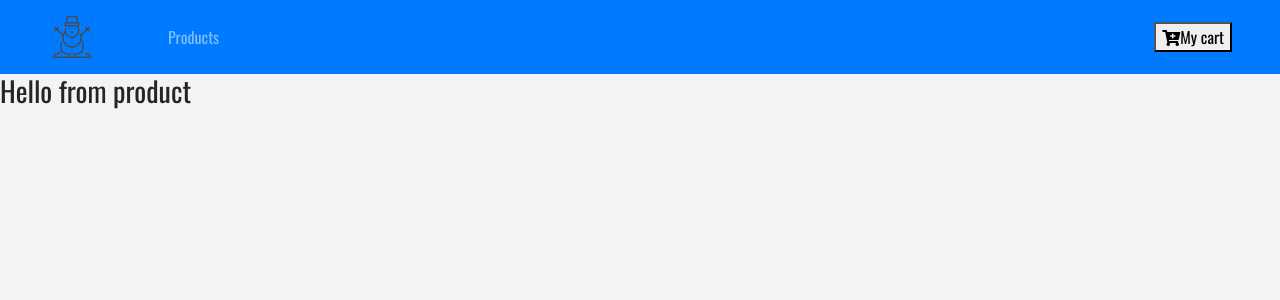
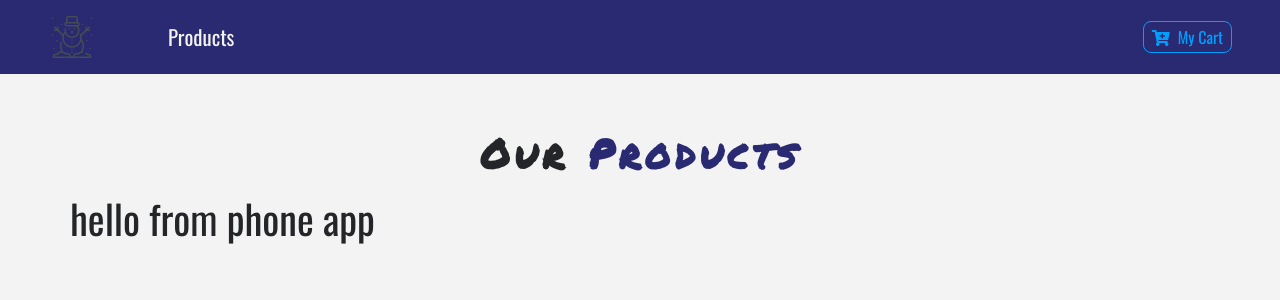
Before and after one commit to Nevo0/React-E-Commerce-Project, a React (Create React App) app: page / in a window 1280 px wide. Shown: the top 300 px of the page. Built offline with nearby package versions, Linux system fonts and the light colour scheme.

Commit message:
Context api

```diff
--- a/package.json
+++ b/package.json
@@ -7,7 +7,8 @@
     "react": "^16.7.0",
     "react-dom": "^16.7.0",
     "react-router-dom": "^4.3.1",
-    "react-scripts": "2.1.3"
+    "react-scripts": "2.1.3",
+    "styled-components": "^4.1.3"
   },
   "scripts": {
     "start": "react-scripts start",
--- a/src/App.css
+++ b/src/App.css
@@ -26,3 +26,5 @@ body {
 .text-bright {
   color: var(--lightBlue);
 }
+
+test {}
--- a/src/App.js
+++ b/src/App.js
@@ -12,7 +12,6 @@ class App extends Component {
   render() {
     return (
       <React.Fragment>
-        {/* co to jest */}
         <Navbar />
         <Switch>
           {/* musimy dodac exact zeby aplikacja dzialala poprawnie*/}
--- /dev/null
+++ b/src/components/Button.js
@@ -0,0 +1,21 @@
+import styled from "styled-components";
+
+export const ButtonContainer = styled.button`
+  text-transform: capitalize;
+  font-size: 1.4 rem;
+  background: transparent;
+  border: 0.05rem solid var(--lightBlue);
+  border-radius: .5rem
+  color: var(--lightBlue);
+  padding: .2rem .5rem
+  cursor:pointer;
+  margin:.2rem .5ream;
+  transition: all 0.5s ease-in-out
+  &:hover{
+    background:  var(--lightBlue);
+  color: var(--mianBlue)}
+  &:focus{
+    outline:none;
+  }
+
+`;
--- a/src/components/Navbar.js
+++ b/src/components/Navbar.js
@@ -1,5 +1,7 @@
 import React, { Component } from "react";
 import { Link } from "react-router-dom";
+import styled from "styled-components";
+import { ButtonContainer } from "./Button";
 // import logo from "../device.svg";
 import logo from "../Snowman.png";
 
@@ -7,25 +9,40 @@ class Navbar extends Component {
   state = {};
   render() {
     return (
-      <nav className="navbar navbar-expand-sm bg-primary navbar-dark px-sm-5">
+      <NavWrapper className="navbar navbar-expand-sm navbar-dark px-sm-5">
         <Link to="/">
           <img src={logo} alt="Snowman" className="navbar-brand" />
         </Link>
         <ul className="navbar-nav align-items-center">
           <li className="nav-item ml-5">
             <Link to="/" className="nav-link">
-              Products
+              products
             </Link>
           </li>
         </ul>
         <Link to="/cart" className="ml-auto">
-          <button>
-            <i className="fas fa-cart-plus" />My cart
-          </button>
+          <ButtonContainer>
+            <span className="mr-2">
+              <i className="fas fa-cart-plus" />
+            </span>
+            my cart
+          </ButtonContainer>
         </Link>
-      </nav>
+      </NavWrapper>
     );
   }
 }
+// buttonConteiner to nsz komponent
+// szukamy buttona
+
+const NavWrapper = styled.nav`
+  background: var(--mianBlue);
+  .nav-link {
+    color: var(--mianWhite) !important;
+    font-size: 1.3rem !important;
+    // 1rem 16px
+    text-transform: capitalize !important;
+  }
+`;
 
 export default Navbar;
--- a/src/components/Product.js
+++ b/src/components/Product.js
@@ -5,7 +5,7 @@ class Product extends Component {
   render() {
     return (
       <div>
-        <h3>Hello from product</h3>
+        <h3>Hello from proasdduct</h3>
       </div>
     );
   }
--- a/src/components/ProductList.js
+++ b/src/components/ProductList.js
@@ -1,13 +1,33 @@
 import React, { Component } from "react";
 import Product from "./Product";
+import Titel from "./Title";
+import { storeProducts } from "../data";
+import { ProductConsumer } from "../context";
 
 class ProductList extends Component {
-  state = {};
+  state = {
+    products: storeProducts
+  };
   render() {
+    console.log(this.state.products);
+
     return (
-      <div>
-        <Product />
-      </div>
+      <React.Fragment>
+        {/* pading 5rem */}
+        <div className="py-5">
+          <div className="container">
+            <Titel name="Our" title="products" />
+            <div className="row">
+              <ProductConsumer>
+                {value => {
+                  return <h1>{value}</h1>;
+                }}
+              </ProductConsumer>
+            </div>
+          </div>
+        </div>
+        {/* <h3>Hello from ProductList</h3> */}
+      </React.Fragment>
     );
   }
 }
--- /dev/null
+++ b/src/components/Title.js
@@ -0,0 +1,14 @@
+import React from "react";
+const Title = ({ name, title }) => {
+  return (
+    <div className="row">
+      <div className="col-10 mx-auto my-2 text-center text-title">
+        <h1 className="text-capitalize font-weight-bold">
+          {name} <strong className="text-blue">{title}</strong>
+        </h1>
+      </div>
+    </div>
+  );
+};
+
+export default Title;
--- /dev/null
+++ b/src/context.js
@@ -0,0 +1,20 @@
+import React, { Component } from "react";
+
+const ProductContext = React.createContext();
+// Provide
+// Consument
+
+class ProductProvider extends Component {
+  state = {};
+  render() {
+    return (
+      <ProductContext.Provider value="hello from phone app">
+        {this.props.children}
+      </ProductContext.Provider>
+    );
+  }
+}
+
+const ProductConsumer = ProductContext.Consumer;
+
+export { ProductProvider, ProductConsumer };
--- /dev/null
+++ b/src/data.js
@@ -0,0 +1,116 @@
+/*
+https://www.iconfinder.com/icons/1243689/call_phone_icon
+Creative Commons (Attribution 3.0 Unported);
+https://www.iconfinder.com/Makoto_msk */
+
+export const storeProducts = [
+  {
+    id: 1,
+    title: "Google Pixel - Black",
+    img: "img/product-1.png",
+    price: 10,
+    company: "GOOGLE",
+    info:
+      "Lorem ipsum dolor amet offal butcher quinoa sustainable gastropub, echo park actually green juice sriracha paleo. Brooklyn sriracha semiotics, DIY coloring book mixtape craft beer sartorial hella blue bottle. Tote bag wolf authentic try-hard put a bird on it mumblecore. Unicorn lumbersexual master cleanse blog hella VHS, vaporware sartorial church-key cardigan single-origin coffee lo-fi organic asymmetrical. Taxidermy semiotics celiac stumptown scenester normcore, ethical helvetica photo booth gentrify.",
+    inCart: false,
+    count: 0,
+    total: 0
+  },
+  {
+    id: 2,
+    title: "Samsung S7",
+    img: "img/product-2.png",
+    price: 16,
+    company: "SAMSUNG",
+    info:
+      "Lorem ipsum dolor amet offal butcher quinoa sustainable gastropub, echo park actually green juice sriracha paleo. Brooklyn sriracha semiotics, DIY coloring book mixtape craft beer sartorial hella blue bottle. Tote bag wolf authentic try-hard put a bird on it mumblecore. Unicorn lumbersexual master cleanse blog hella VHS, vaporware sartorial church-key cardigan single-origin coffee lo-fi organic asymmetrical. Taxidermy semiotics celiac stumptown scenester normcore, ethical helvetica photo booth gentrify.",
+    inCart: false,
+    count: 0,
+    total: 0
+  },
+  {
+    id: 3,
+    title: "HTC 10 - Black",
+    img: "img/product-3.png",
+    price: 8,
+    company: "htc",
+    info:
+      "Lorem ipsum dolor amet offal butcher quinoa sustainable gastropub, echo park actually green juice sriracha paleo. Brooklyn sriracha semiotics, DIY coloring book mixtape craft beer sartorial hella blue bottle. Tote bag wolf authentic try-hard put a bird on it mumblecore. Unicorn lumbersexual master cleanse blog hella VHS, vaporware sartorial church-key cardigan single-origin coffee lo-fi organic asymmetrical. Taxidermy semiotics celiac stumptown scenester normcore, ethical helvetica photo booth gentrify.",
+    inCart: false,
+    count: 0,
+    total: 0
+  },
+  {
+    id: 4,
+    title: "HTC 10 - White",
+    img: "img/product-4.png",
+    price: 18,
+    company: "htc",
+    info:
+      "Lorem ipsum dolor amet offal butcher quinoa sustainable gastropub, echo park actually green juice sriracha paleo. Brooklyn sriracha semiotics, DIY coloring book mixtape craft beer sartorial hella blue bottle. Tote bag wolf authentic try-hard put a bird on it mumblecore. Unicorn lumbersexual master cleanse blog hella VHS, vaporware sartorial church-key cardigan single-origin coffee lo-fi organic asymmetrical. Taxidermy semiotics celiac stumptown scenester normcore, ethical helvetica photo booth gentrify.",
+    inCart: false,
+    count: 0,
+    total: 0
+  },
+  {
+    id: 5,
+    title: "HTC Desire 626s",
+    img: "img/product-5.png",
+    price: 24,
+    company: "htc",
+    info:
+      "Lorem ipsum dolor amet offal butcher quinoa sustainable gastropub, echo park actually green juice sriracha paleo. Brooklyn sriracha semiotics, DIY coloring book mixtape craft beer sartorial hella blue bottle. Tote bag wolf authentic try-hard put a bird on it mumblecore. Unicorn lumbersexual master cleanse blog hella VHS, vaporware sartorial church-key cardigan single-origin coffee lo-fi organic asymmetrical. Taxidermy semiotics celiac stumptown scenester normcore, ethical helvetica photo booth gentrify.",
+    inCart: false,
+    count: 0,
+    total: 0
+  },
+  {
+    id: 6,
+    title: "Vintage Iphone",
+    img: "img/product-6.png",
+    price: 17,
+    company: "apple",
+    info:
+      "Lorem ipsum dolor amet offal butcher quinoa sustainable gastropub, echo park actually green juice sriracha paleo. Brooklyn sriracha semiotics, DIY coloring book mixtape craft beer sartorial hella blue bottle. Tote bag wolf authentic try-hard put a bird on it mumblecore. Unicorn lumbersexual master cleanse blog hella VHS, vaporware sartorial church-key cardigan single-origin coffee lo-fi organic asymmetrical. Taxidermy semiotics celiac stumptown scenester normcore, ethical helvetica photo booth gentrify.",
+    inCart: false,
+    count: 0,
+    total: 0
+  },
+  {
+    id: 7,
+    title: "Iphone 7",
+    img: "img/product-7.png",
+    price: 30,
+    company: "apple",
+    info:
+      "Lorem ipsum dolor amet offal butcher quinoa sustainable gastropub, echo park actually green juice sriracha paleo. Brooklyn sriracha semiotics, DIY coloring book mixtape craft beer sartorial hella blue bottle. Tote bag wolf authentic try-hard put a bird on it mumblecore. Unicorn lumbersexual master cleanse blog hella VHS, vaporware sartorial church-key cardigan single-origin coffee lo-fi organic asymmetrical. Taxidermy semiotics celiac stumptown scenester normcore, ethical helvetica photo booth gentrify.",
+    inCart: false,
+    count: 0,
+    total: 0
+  },
+  {
+    id: 8,
+    title: "Smashed Iphone",
+    img: "img/product-8.png",
+    price: 2,
+    company: "apple",
+    info:
+      "Lorem ipsum dolor amet offal butcher quinoa sustainable gastropub, echo park actually green juice sriracha paleo. Brooklyn sriracha semiotics, DIY coloring book mixtape craft beer sartorial hella blue bottle. Tote bag wolf authentic try-hard put a bird on it mumblecore. Unicorn lumbersexual master cleanse blog hella VHS, vaporware sartorial church-key cardigan single-origin coffee lo-fi organic asymmetrical. Taxidermy semiotics celiac stumptown scenester normcore, ethical helvetica photo booth gentrify.",
+    inCart: false,
+    count: 0,
+    total: 0
+  }
+];
+
+export const detailProduct = {
+  id: 1,
+  title: "Google Pixel - Black",
+  img: "img/product-1.png",
+  price: 10,
+  company: "google",
+  info:
+    "Lorem ipsum dolor amet offal butcher quinoa sustainable gastropub, echo park actually green juice sriracha paleo. Brooklyn sriracha semiotics, DIY coloring book mixtape craft beer sartorial hella blue bottle. Tote bag wolf authentic try-hard put a bird on it mumblecore. Unicorn lumbersexual master cleanse blog hella VHS, vaporware sartorial church-key cardigan single-origin coffee lo-fi organic asymmetrical. Taxidermy semiotics celiac stumptown scenester normcore, ethical helvetica photo booth gentrify.",
+  inCart: false,
+  count: 0,
+  total: 0
+};
--- a/src/index.js
+++ b/src/index.js
@@ -3,12 +3,15 @@ import ReactDOM from "react-dom";
 import "./index.css";
 import App from "./App";
 import { BrowserRouter as Router } from "react-router-dom";
+import { ProductProvider } from "./context";
 import * as serviceWorker from "./serviceWorker";
 
 ReactDOM.render(
-  <Router>
-    <App />
-  </Router>,
+  <ProductProvider>
+    <Router>
+      <App />
+    </Router>
+  </ProductProvider>,
   document.getElementById("root")
 );
 
```
Also changed, not shown: 2 other files (tests, documents, lock files or other folders).
